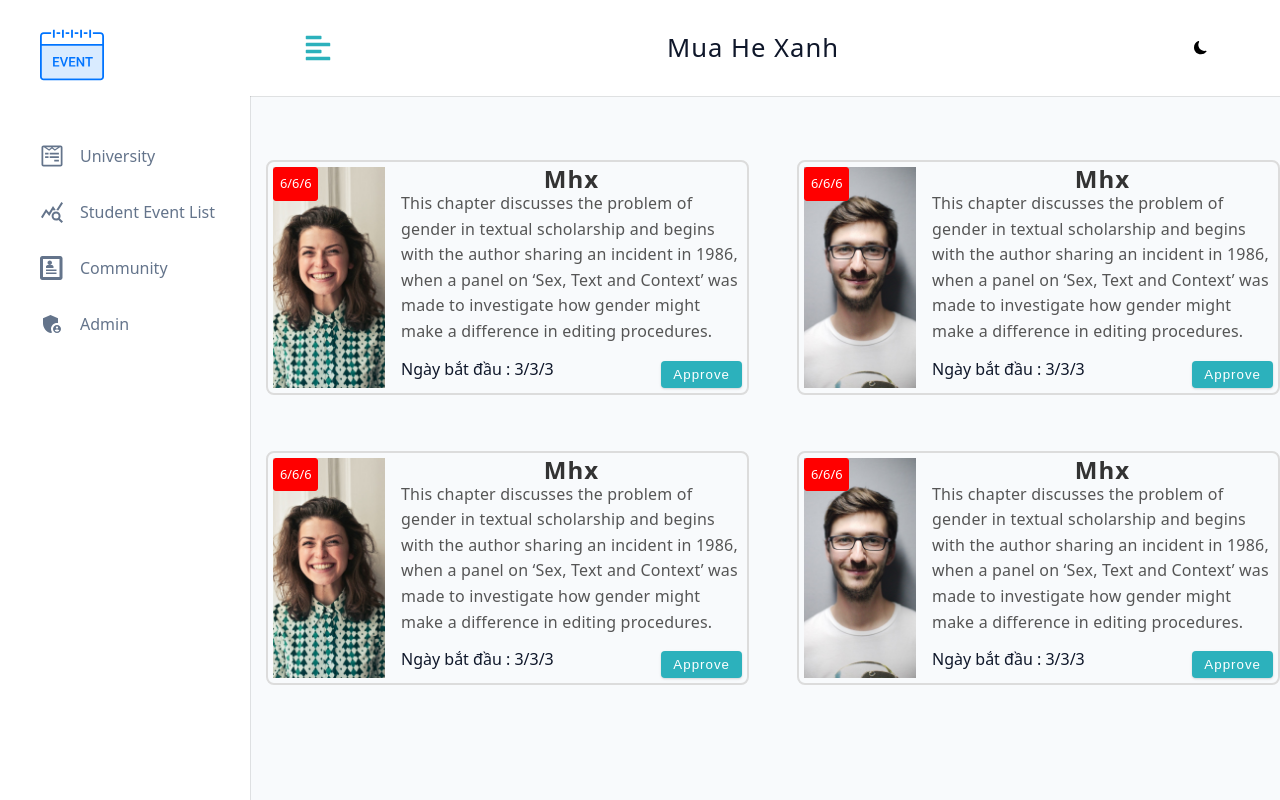
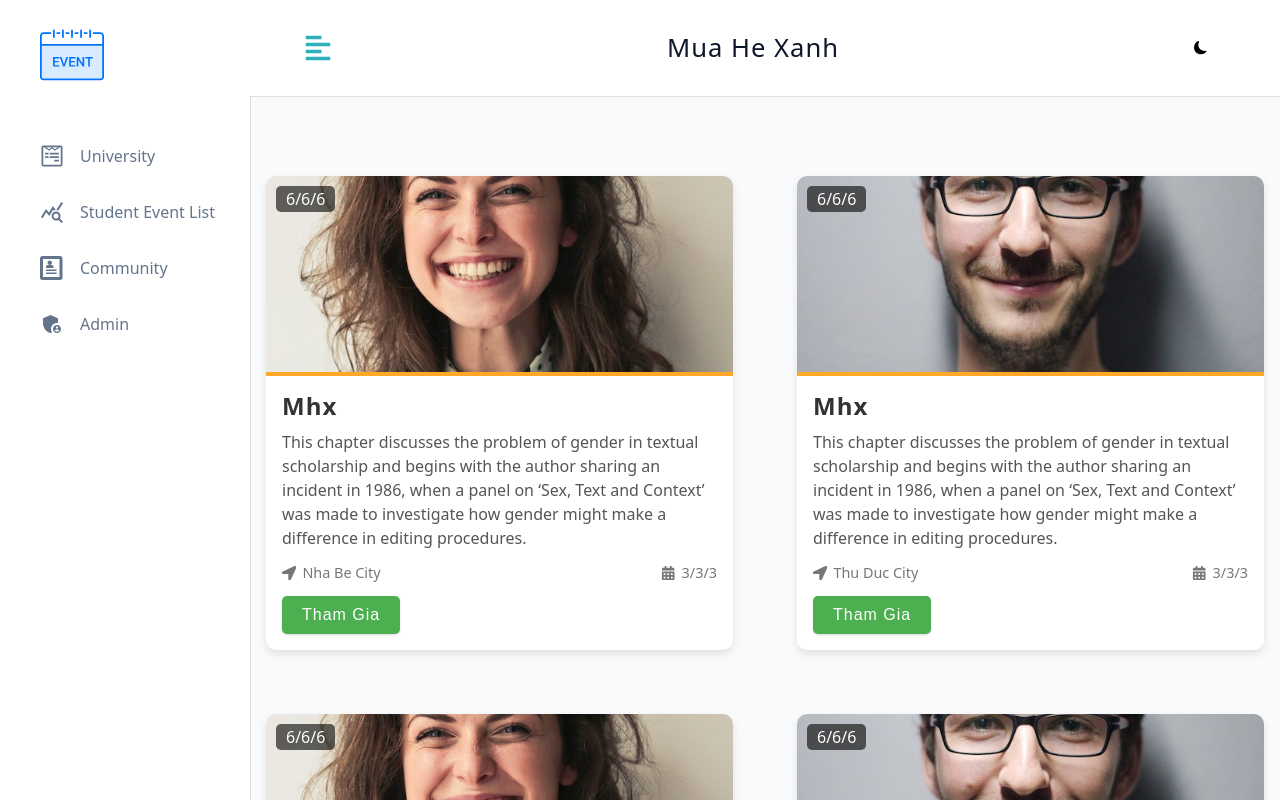
Before and after one commit to PhuThuy037/Mhx-fe, a React (Vite) app: page /all in a window 1280 px wide. Shown: the top 800 px of the page. Built offline with nearby package versions, Linux system fonts and the light colour scheme.

Commit message:
fix student event list, update Add Event, create admin

```diff
--- a/src/assets/wrappers/Community.js
+++ b/src/assets/wrappers/Community.js
@@ -1,22 +1,104 @@
 import styled from "styled-components";
 
-const Wrapper = styled.section`
-  .dashboard {
+const Wrapper = styled.div`
+  border: 1px solid #ddd;
+  border-radius: 8px;
+  padding: 16px;
+  margin: 16px;
+  background-color: #f9f9f9;
+  box-shadow: 0 4px 8px rgba(0, 0, 0, 0.1);
+  transition: box-shadow 0.3s ease;
+
+  /* .project-card:hover {
+    box-shadow: 0 6px 12px rgba(0, 0, 0, 0.15);
+  } */
+
+  .project-header {
+    display: flex;
+    justify-content: space-between;
+    align-items: center;
+    margin-bottom: 12px;
+  }
+
+  .project-title {
+    font-size: 1.2em;
+    margin: 0;
+    color: #333;
+  }
+
+  .project-status {
+    font-size: 0.9em;
+    padding: 4px 8px;
+    border-radius: 4px;
+    color: #fff;
+    background-color: #ffa726;
+  }
+
+  .project-description {
+    font-size: 0.95em;
+    color: #666;
+    line-height: 1.5;
+    margin-bottom: 16px;
+  }
+
+  .project-actions {
+    display: flex;
+    justify-content: space-between;
+  }
+
+  .project-actions button {
+    padding: 8px 12px;
+    border: none;
+    border-radius: 4px;
+    cursor: pointer;
+    font-size: 0.9em;
+    color: #fff;
+    transition: background-color 0.3s ease;
+  }
+  .project-details {
+    margin: 12px 0;
     display: grid;
-    grid-template-columns: 1fr;
+    grid-template-columns: repeat(2, 1fr);
+    gap: 1rem;
   }
-  .dashboard-page {
-    width: 90vw;
-    margin: 0 auto;
-    padding: 2rem 0;
+
+  .project-location,
+  .project-date,
+  .project-participants {
+    font-size: 0.9em;
+    color: #555;
+    display: flex;
+    align-items: center;
   }
-  @media (min-width: 992px) {
-    .dashboard {
-      grid-template-columns: auto 1fr;
-    }
-    .dashboard-page {
-      width: 90%;
-    }
+
+  .project-location svg,
+  .project-date svg,
+  .project-participants svg {
+    margin-right: 6px;
+    color: #29b6f6;
+  }
+  .approve-btn {
+    background-color: #4caf50;
+  }
+
+  .approve-btn:hover {
+    background-color: #43a047;
+  }
+
+  .edit-btn {
+    background-color: #29b6f6;
+  }
+
+  .edit-btn:hover {
+    background-color: #039be5;
+  }
+
+  .reject-btn {
+    background-color: #ef5350;
+  }
+
+  .reject-btn:hover {
+    background-color: #e53935;
   }
 `;
 export default Wrapper;
--- /dev/null
+++ b/src/assets/wrappers/Event.js
@@ -0,0 +1,94 @@
+import styled from "styled-components";
+
+const Wrapper = styled.div`
+  .event-card {
+    display: flex;
+    flex-direction: column;
+    background-color: #fff;
+    border-radius: 10px;
+    overflow: hidden;
+    box-shadow: 0 4px 8px rgba(0, 0, 0, 0.1);
+    margin: 16px;
+    transition: transform 0.3s ease, box-shadow 0.3s ease;
+  }
+
+  .event-card:hover {
+    transform: translateY(-10px);
+    box-shadow: 0 8px 16px rgba(0, 0, 0, 0.2);
+  }
+
+  .img-container {
+    position: relative;
+  }
+
+  .event-image {
+    width: 100%;
+    height: 200px;
+    object-fit: cover;
+    border-bottom: 4px solid #ffa726;
+  }
+
+  .deadline-text {
+    position: absolute;
+    top: 10px;
+    left: 10px;
+    background-color: rgba(0, 0, 0, 0.6);
+    color: #fff;
+    padding: 5px 10px;
+    font-size: 1em;
+    border-radius: 5px;
+  }
+
+  .event-info {
+    padding: 16px;
+  }
+
+  .event-title {
+    font-size: 1.5em;
+    font-weight: bold;
+    margin-bottom: 12px;
+    color: #333;
+  }
+
+  .event-description {
+    font-size: 1em;
+    color: #555;
+    margin-bottom: 16px;
+    line-height: 1.5;
+  }
+
+  .event-details {
+    display: flex;
+    justify-content: space-between;
+    margin-bottom: 16px;
+  }
+
+  .event-location,
+  .event-date {
+    font-size: 0.9em;
+    color: #777;
+    display: flex;
+    align-items: center;
+  }
+
+  .event-location svg,
+  .event-date svg {
+    margin-right: 6px;
+  }
+
+  .approve-btn {
+    padding: 10px 20px;
+    background-color: #4caf50;
+    color: white;
+    border: none;
+    border-radius: 5px;
+    font-size: 1em;
+    cursor: pointer;
+    transition: background-color 0.3s ease;
+  }
+
+  .approve-btn:hover {
+    background-color: #43a047;
+  }
+`;
+export default Wrapper;
--- a/src/components/Community.jsx
+++ b/src/components/Community.jsx
@@ -2,7 +2,12 @@ import React from "react";
 import { Link, Form } from "react-router-dom";
 import Wrapper from "../assets/wrappers/Community";
 import JobInfo from "./JobInfo";
-import { FaLocationArrow, FaBriefcase, FaCalendarAlt } from "react-icons/fa";
+import {
+  FaLocationArrow,
+  FaBriefcase,
+  FaCalendarAlt,
+  FaUserFriends,
+} from "react-icons/fa";
 const Community = ({
   _id,
   title,
@@ -12,7 +17,36 @@ const Community = ({
   dateline,
   number,
 }) => {
-
+  return (
+    <Wrapper>
+      <div className="project-card">
+        <div className="project-header">
+          <h2 className="project-title">{title}</h2>
+          <p className="project-status">{status || "Đang chờ duyệt"}</p>
+        </div>
+        <p className="project-description">{describe}</p>
+        <div className="project-details">
+          <p className="project-location">
+            <FaLocationArrow /> Địa điểm: {location}
+          </p>
+          <p className="project-date">
+            <FaCalendarAlt /> Bắt đầu: {date}
+          </p>
+          <p className="project-date">
+            <FaCalendarAlt /> Kết thúc: {dateline}
+          </p>
+          <p className="project-participants">
+            <FaUserFriends /> Số lượng tham gia: {number}
+          </p>
+        </div>
+        <div className="project-actions">
+          <button className="btn approve-btn">Duyệt</button>
+          <button className="btn edit-btn">Chỉnh sửa</button>
+          <button className="btn reject-btn">Từ chối</button>
+        </div>
+      </div>
+    </Wrapper>
+  );
 };
 
 export default Community;
--- a/src/components/Event.jsx
+++ b/src/components/Event.jsx
@@ -1,24 +1,37 @@
 import React from "react";
-import Wrapper from "../assets/wrappers/Job";
-import JobInfo from "./JobInfo";
-import { Link, Form } from "react-router-dom";
-import { FaLocationArrow, FaBriefcase, FaCalendarAlt } from "react-icons/fa";
+import Wrapper from "../assets/wrappers/Event";
+import { FaLocationArrow, FaCalendarAlt } from "react-icons/fa";
+
 const Event = ({ _id, title, img, describe, location, date, dateline }) => {
   return (
     <Wrapper>
-      <div className="flex img-container">
-        <img src={img} alt="" />
-        <p className="deadline-text">{dateline || "title"}</p>
-      </div>
-      <div>
-        <h3>{title}</h3>
-        <p className="describe">
-          {describe ||
-            "Lorem, ipsum dolor sit amet consectetur adipisicing elit. Voluptatibus enim veniam ea quam"}
-        </p>
-        <div className="footer flex">
-          <p> Ngày bắt đầu : {date}</p>
-          <button className="btn"> Approve</button>
+      <div className="event-card">
+        {/* Image Container */}
+        <div className="img-container">
+          <img src={img} alt={title} className="event-image" />
+          <p className="deadline-text">{dateline || "Chưa có thời hạn"}</p>
+        </div>
+
+        {/* Event Info */}
+        <div className="event-info">
+          <h3 className="event-title">{title}</h3>
+          <p className="event-description">
+            {describe ||
+              "Lorem, ipsum dolor sit amet consectetur adipisicing elit. Voluptatibus enim veniam ea quam"}
+          </p>
+
+          {/* Event Details */}
+          <div className="event-details">
+            <p className="event-location">
+              <FaLocationArrow /> {location || "Chưa có địa điểm"}
+            </p>
+            <p className="event-date">
+              <FaCalendarAlt /> {date || "Chưa có ngày"}
+            </p>
+          </div>
+
+          {/* Approve Button */}
+          <button className="btn approve-btn">Tham gia</button>
         </div>
       </div>
     </Wrapper>
--- a/src/utils/links.jsx
+++ b/src/utils/links.jsx
@@ -25,7 +25,7 @@ const links = [
   },
   {
     text: "admin",
-    path: "admin",
+    path: "http://localhost:5173/list-com",
     icon: <MdAdminPanelSettings />,
   },
 ];
```
